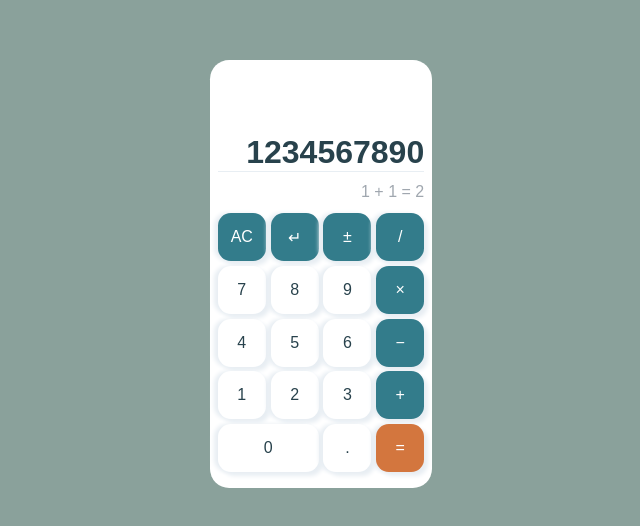
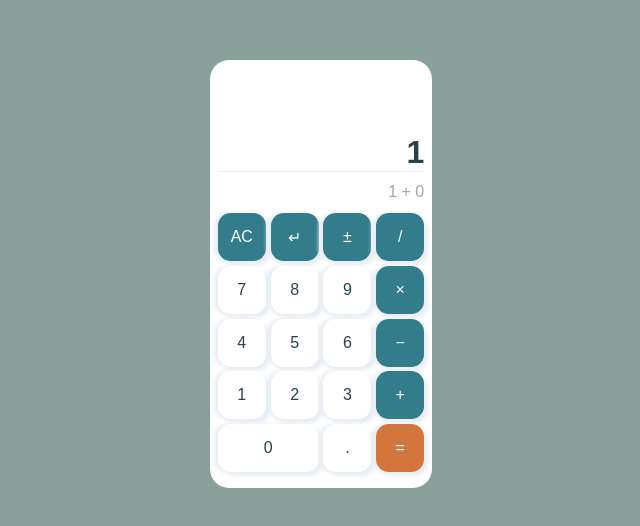
Before and after one commit to vanessapigwin/top-calculator, a plain HTML site: page index.html in a window 1280 px wide. Shown: the part 126-652 px from the top of the page, without its empty margins (319-959 px from the left). Drawn offline with Linux system fonts and the light colour scheme.

Commit message:
added basic operation logic

```diff
--- a/index.html
+++ b/index.html
@@ -5,7 +5,7 @@
     <meta name="viewport" content="width=device-width, initial-scale=1.0">
     <title>Calculator</title>
     <link rel="stylesheet" href="styles.css">
-    <script src="index.js"></script>
+    <script src="index.js" defer></script>
 </head>
 <body>
     <div class="calc">
--- a/index.js
+++ b/index.js
@@ -0,0 +1,43 @@
+let numberL = 1;
+let numberR = 0;
+let operator = "add";
+
+const operations = {
+    add: {
+        symbol: '+',
+        calculate: (x, y) => x + y
+    },
+    subtract: {
+        symbol: '-',
+        calculate: (x, y) => x - y
+    },
+    multiply: {
+        symbol: 'x',
+        calculate: (x, y) => x * y
+    },
+    divide: {
+        symbol: '/',
+        calculate: function (x, y) {
+            if (y === 0) {
+                alert('division by 0');
+            }
+            return x / y;
+        }
+    }
+};
+
+function operate(numberL, operator, numberR) {
+    let symbol = operations[operator].symbol;
+    let equation = `${numberL} ${symbol} ${numberR}`;
+    let result = operations[operator].calculate(numberL, numberR);
+    const resultDisplay = document.querySelector('.display');
+    const equationDisplay = document.querySelector('.equation');
+
+    resultDisplay.textContent = result;
+    equationDisplay.textContent = equation;
+
+    return result;
+}
+
+result = operate(numberL, operator, numberR);
+console.log(result);
```
